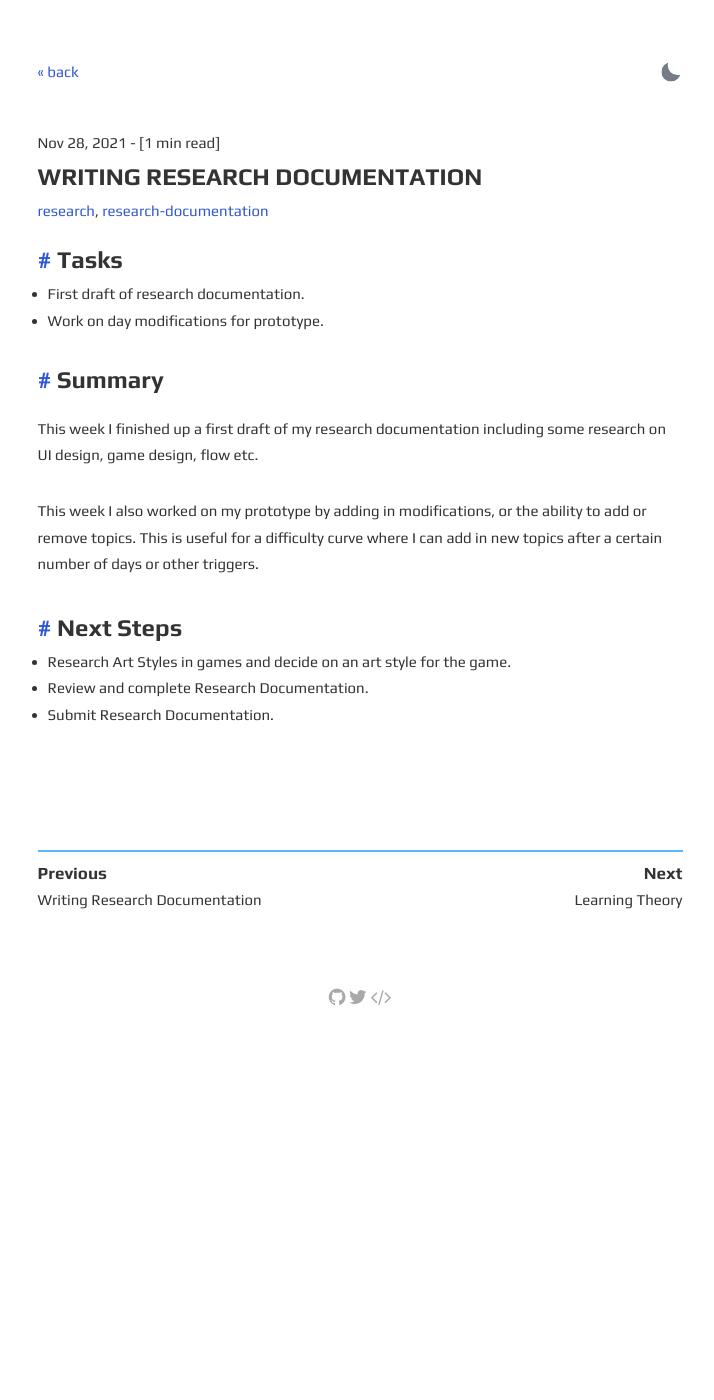
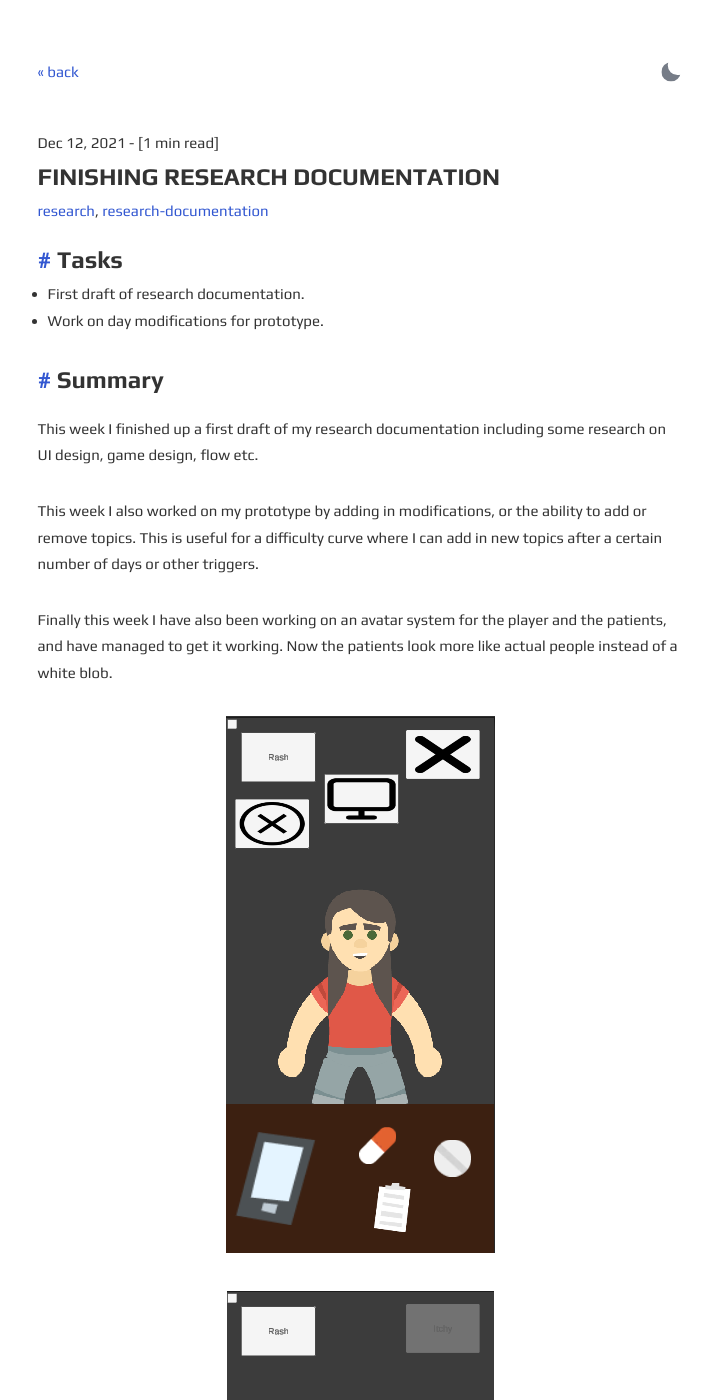
Before and after one commit to zar67/cctp-devlog, a Jekyll site: the page built from _posts/2021-12-12-finishing-research-documentation.md, in a window 1280 px wide and 1400 px high. Shown: the whole window, without its empty margins (280-994 px from the left). Built offline with Jekyll 4.4.1, drawn with Linux system fonts in a browser that asks for light colours.

Commit message:
Avatar Stuff

```diff
--- a/_posts/2021-12-12-finishing-research-documentation.md
+++ b/_posts/2021-12-12-finishing-research-documentation.md
@@ -1,7 +1,7 @@
 ---
 layout: post
-title: "Writing Research Documentation"
-date: 2021-11-28 18:00:00 +0100
+title: "Finishing Research Documentation"
+date: 2021-12-12 18:00:00 +0100
 tags: research research-documentation
 ---
 
@@ -14,6 +14,18 @@ This week I finished up a first draft of my research documentation including som
 
 This week I also worked on my prototype by adding in modifications, or the ability to add or remove topics. This is useful for a difficulty curve where I can add in new topics after a certain number of days or other triggers.
 
+Finally this week I have also been working on an avatar system for the player and the patients, and have managed to get it working. Now the patients look more like actual people instead of a white blob.
+
+<p align="center">
+  <img src="{{site.baseurl}}/assets/patient-generation-one.png" alt="Randomly Generated Patient"/>
+</p>
+<p align="center">
+  <img src="{{site.baseurl}}/assets/patient-generation-two.png" alt="Randomly Generated Patient"/>
+</p>
+<p align="center">
+  <img src="{{site.baseurl}}/assets/player-avatar-customisation.png" alt="Player Avatar Customisation"/>
+</p>
+
 ### Next Steps
 - Research Art Styles in games and decide on an art style for the game.
 - Review and complete Research Documentation.
```
Also changed, not shown: _posts/2021-12-05-learning-theory.md (+1 -1 lines), assets/patient-generation-one.png (added), assets/patient-generation-two.png (added), assets/player-avatar-customisation.png (added).
